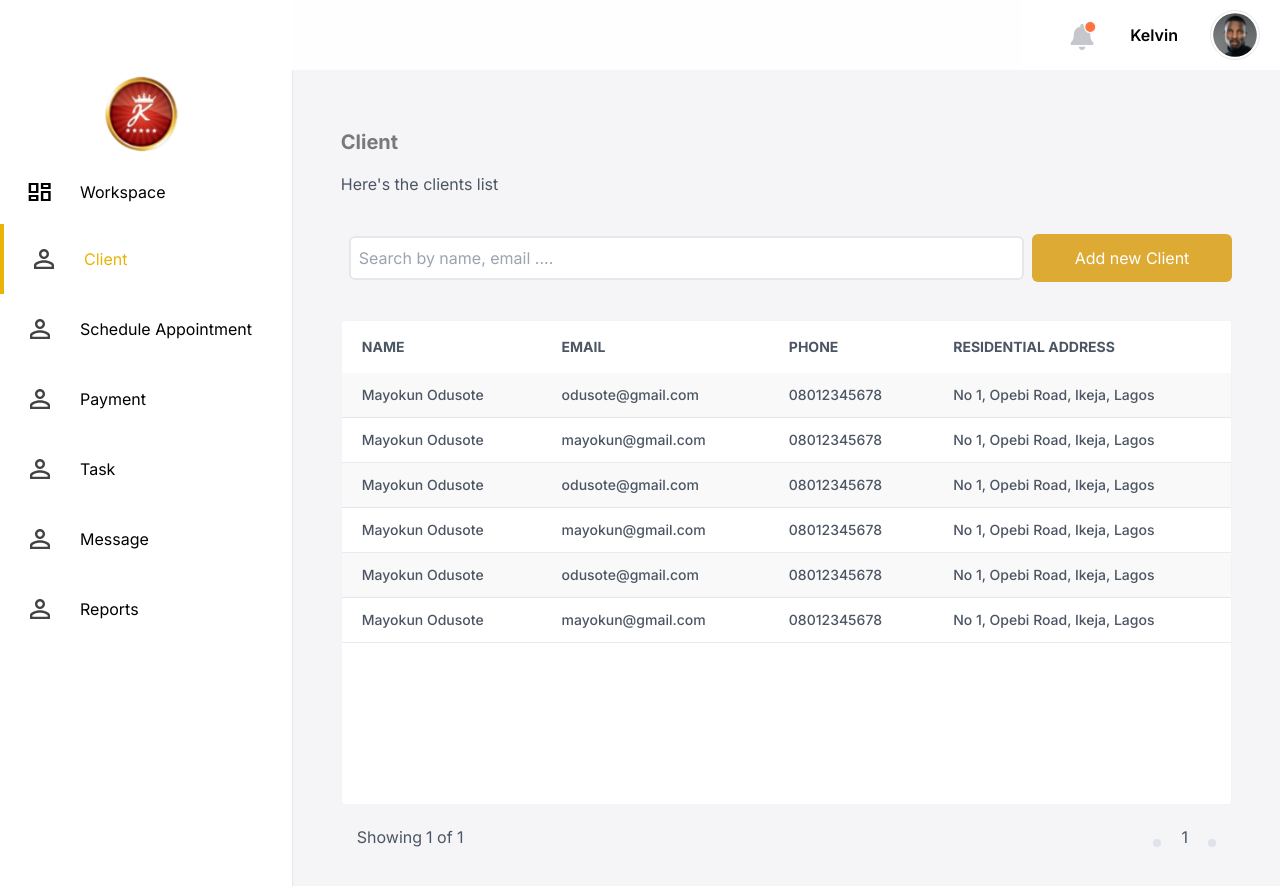
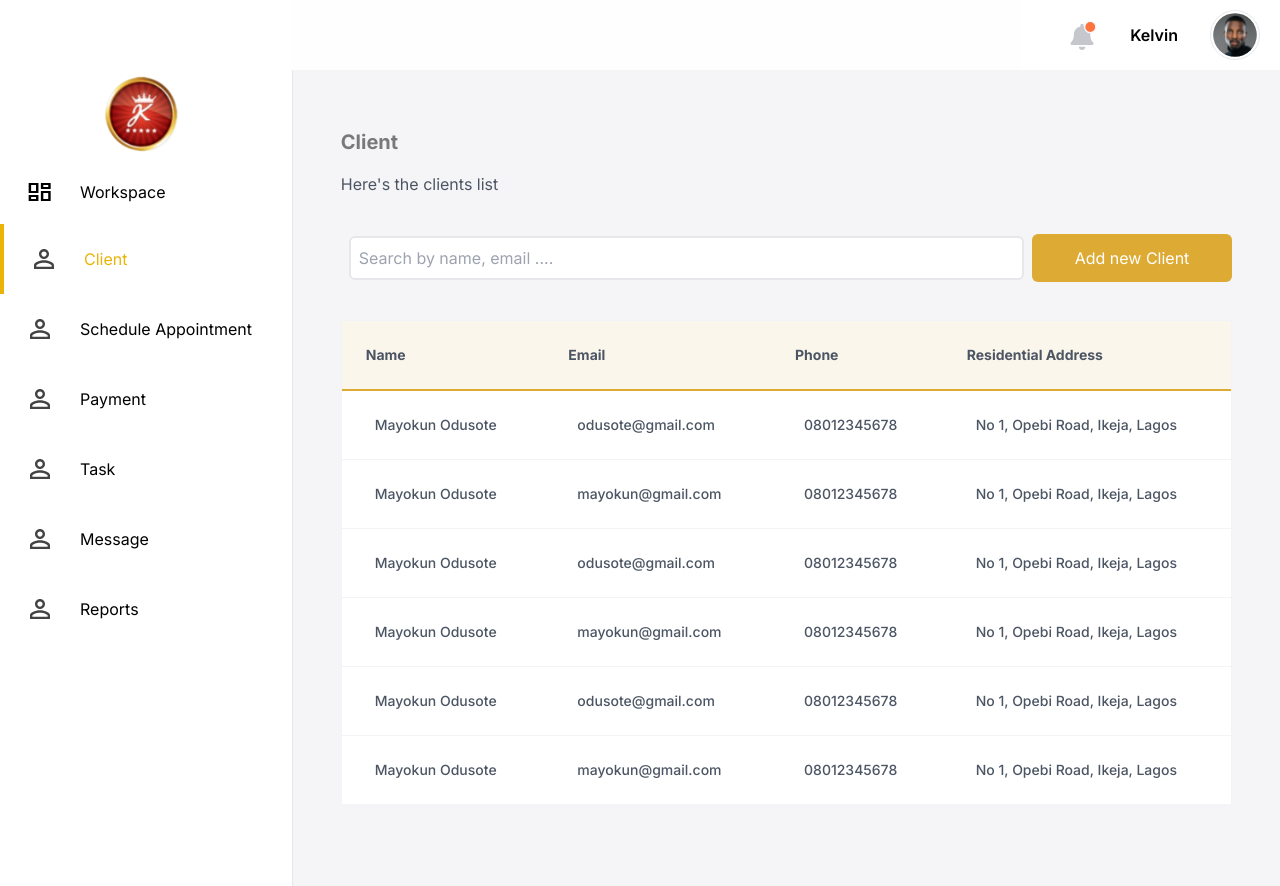
Before and after one commit to olatunde1998/travel-manager-app, a Next.js app: page /client in a window 1280 px wide. Shown: the top 886 px of the page. Built offline with nearby package versions, Linux system fonts and the light colour scheme.

Commit message:
neccessary styling added

```diff
--- a/src/app/client/client-profile/page.tsx
+++ b/src/app/client/client-profile/page.tsx
@@ -6,8 +6,15 @@ import {
   HeaderCrumb,
 } from "@/app/components";
 import Image from "next/image";
+import { useRouter } from "next/navigation";
+
 
 export default function Home() {
+  const router = useRouter();
+  const handleBack = () => {
+    router.back();
+
+  }
   return (
     <>
       <AuthLayout>
@@ -124,7 +131,7 @@ export default function Home() {
               </div>
             </div>
             <div className="justify-center md:justify-end flex pr-8">
-              <Button btnText="Back" />
+              <Button btnText="Back" className="bg-[#DDAA33] text-white justify-center flex" handleBtnClick={handleBack} />
             </div>
           </section>
         </main>
--- a/src/app/client/page.jsx
+++ b/src/app/client/page.jsx
@@ -8,13 +8,13 @@ import {
 } from "../components/index";
 import { createColumnHelper } from "@tanstack/react-table";
 import { useRouter } from "next/navigation";
+import Link from "next/link";
 
 export default function Home() {
   const router = useRouter();
   const handleAddNewClient = () => {
     router.push("/client/add-client");
-
-  }
+  };
   const paymentTypes = [
     {
       name: "Mayokun Odusote",
@@ -59,20 +59,40 @@ export default function Home() {
   // Table columns
   const columns = [
     columnHelper.accessor("name", {
-      cell: (info) => <span className="">{info.renderValue()}</span>,
+      cell: (info) => (
+        <Link href="/client/client-profile" className="xl:p-4">
+          {" "}
+          <span className="px-2 xl:p-4">{info.renderValue()}</span>
+        </Link>
+      ),
       header: () => <span>Name</span>,
     }),
 
     columnHelper.accessor("email", {
-      cell: (info) => <span>{info.renderValue()}</span>,
+      cell: (info) => (
+        <Link href="/client/client-profile" className=" xl:p-4">
+          {" "}
+          <span className="px-2 xl:p-4">{info.renderValue()}</span>
+        </Link>
+      ),
       header: () => <span>Email</span>,
     }),
     columnHelper.accessor("phone", {
-      cell: (info) => <span>{info.renderValue()}</span>,
+      cell: (info) => (
+        <Link href="/client/client-profile" className="xl:p-4">
+          {" "}
+          <span className="px-2 xl:p-4">{info.renderValue()}</span>
+        </Link>
+      ),
       header: () => <span>Phone</span>,
     }),
     columnHelper.accessor("address", {
-      cell: (info) => <span>{info.renderValue()}</span>,
+      cell: (info) => (
+        <Link href="/client/client-profile" className=" xl:p-4">
+          {" "}
+          <span className="px- xl:p-4">{info.renderValue()}</span>
+        </Link>
+      ),
       header: () => <span>Residential Address</span>,
     }),
   ];
@@ -86,11 +106,17 @@ export default function Home() {
 
           <div className="my-8 flex items-center justify-between">
             <div className="p-2 w-full">
-              <input type="text" placeholder="Search by name, email ...." className="w-full border-2 border-gray-200 p-2 rounded-md" />
+              <input
+                type="text"
+                placeholder="Search by name, email ...."
+                className="w-full border-2 border-gray-200 p-2 rounded-md"
+              />
             </div>
             <div onClick={handleAddNewClient}>
-
-            <Button btnText="Add new Client" className="bg-[#DDAA33] justify-center flex text-white" />
+              <Button
+                btnText="Add new Client"
+                className="bg-[#DDAA33] justify-center flex text-white"
+              />
             </div>
           </div>
           <TableMain
--- a/src/app/components/tables/TableMain.jsx
+++ b/src/app/components/tables/TableMain.jsx
@@ -30,14 +30,14 @@ export const TableMain = ({ data, columns = [], tableClass, }) => {
         <table
           className={"w-full h-full rounded-[0.25rem] " + " " + tableClass}
         >
-          <thead className="text-xs">
+          <thead className="text-xs border-b-[2px]  border-[#DDAA33]">
             {/* Mapping through the table headers */}
             {table?.getHeaderGroups()?.map((headerGroup, i) => (
               <tr key={i}>
                 {headerGroup.headers.map((header, idx) => (
                   <th
                     key={idx}
-                    className="py-4 px-5 text-left font-bold uppercase text-sm"
+                    className=" bg-[#FBF6EB] p-6  text-left font-bold capitalize text-sm"
                   >
                     {header.isPlaceholder
                       ? null
@@ -55,12 +55,11 @@ export const TableMain = ({ data, columns = [], tableClass, }) => {
             {table.getRowModel().rows.map((row, index) => (
               <tr
                 key={index}
-                className={`border-b border-[#213f7d1a] border-x-none text-sm ${
-                  (index + 1) % 2 === 0 ? " bg-white " : "bg-[#F9F9F9]"
-                }`}
+                className="cursor-pointer border-x-none text-sm border-b-[1px] border-gray-100 hover:bg-[#FBF6EB]  bg-white hover:border-l-[2px] hover:border-[#DDAA33] hover:border-b-0"
+
               >
                 {row.getVisibleCells().map((cell, key) => (
-                  <td key={key} className="py-3 px-5">
+                  <td key={key} className="py-6 ">
                     {flexRender(cell.column.columnDef.cell, cell.getContext())}
                   </td>
                 ))}
@@ -68,46 +67,6 @@ export const TableMain = ({ data, columns = [], tableClass, }) => {
             ))}
           </tbody>
         </table>
-
-        <>
-          {/* Display this for table without data */}
-          {/* <div className="font-bold text-4xl w-full h-[32.3rem] rounded-[0.25rem]">
-          <div className="flex items-center justify-center self-center leading-[30rem]">
-          No Data
-          </div>
-        </div> */}
-        </>
-      </div>
-
-      {/* Pagination only when table has content*/}
-      <div className="flex items-center gap-x-8 justify-between px-4 py-5  rounded-b-[0.5rem]">
-        <span className="flex items-center gap-1  text-small text-epps-stalegray-500">
-          <div className="hidden sm:block">Showing</div>
-          {table.getState().pagination.pageIndex + 1} of {table.getPageCount()}
-        </span>
-        <div className="space-x-5">
-          <button
-            className="bg-[#213f7d1a] p-1 rounded-[.25rem] cursor-pointer"
-            onClick={() => table.previousPage()}
-            disabled={!table.getCanPreviousPage()}
-          >
-            {/* <PrevIcon
-              color={!table.getCanPreviousPage() ? "#213f7d66" : "#213F7D"}
-            /> */}
-          </button>
-          <span className="text-epps-stalegray-500">
-            {table.getState().pagination.pageIndex + 1}
-          </span>
-          <button
-            className="bg-[#213f7d1a] p-1 rounded-[.25rem] cursor-pointer"
-            onClick={() => table.nextPage()}
-            disabled={!table.getCanNextPage()}
-          >
-            {/* <NextIcon
-              color={!table.getCanNextPage() ? "#213f7d66" : "#213F7D"}
-            /> */}
-          </button>
-        </div>
       </div>
     </div>
   );
--- a/src/app/payment/create-invoice/page.tsx
+++ b/src/app/payment/create-invoice/page.tsx
@@ -1,8 +1,9 @@
 "use client";
 import { AuthLayout, Button, HeaderCrumb, Input } from "@/app/components";
-
+import { useRouter } from "next/navigation";
 
 export default function Home() {
+  const router = useRouter();
 
   return (
     <>
@@ -40,10 +41,12 @@ export default function Home() {
 
               <div className="flex justify-between pr-0 lg:justify-end  gap-6">
                 <Button
+                  handleBtnClick={() => router.back()}
                   btnText="Cancel"
                   className="cursor-pointer justify-center flex rounded-md border-[1.6px] border-red-700 text-red-700"
                 />
                 <Button
+                  handleBtnClick={() => router.back()}
                   btnText="Save"
                   className="bg-[#DDAA33] justify-center flex rounded-md text-white cursor-pointer "
                 />
--- a/src/app/payment/page.jsx
+++ b/src/app/payment/page.jsx
@@ -75,7 +75,7 @@ export default function Home() {
   // Table columns
   const columns = [
     columnHelper.accessor("name", {
-      cell: (info) => <span className="">{info.renderValue()}</span>,
+      cell: (info) => <span className="p-6">{info.renderValue()}</span>,
       header: () => <span>Name</span>,
     }),
 
@@ -95,7 +95,7 @@ export default function Home() {
       header: () => "Status",
       cell: (info) => (
         <div
-          className={`py-1 px-4 rounded-full w-[6rem] text-center capitalize ${
+          className={`rounded-full w-[100px] text-center capitalize ${
             info.getValue().toLowerCase() === "active"
               ? "bg-[#39cd620f]"
               : "bg-[#5252520f]"
@@ -105,7 +105,7 @@ export default function Home() {
         </div>
       ),
     }),
-    columnHelper.accessor("application_uuid", {
+    columnHelper.accessor("view detail", {
       cell: ({ row }) => (
         <div className="relative">
           <div
@@ -113,9 +113,9 @@ export default function Home() {
               setSelectedRow(row.original);
               setShowActions(!showActions);
             }}
-            className="cursor-pointer flex py-2 gap-x-2 items-center justify-center "
+            className="cursor-pointer"
           >
-            <span className="text-lg pl-2 font-bold">:</span>
+            <span className="text-lg font-bold">:</span>
           </div>
           {showActions && row?.original?.id === selectedRow?.id && (
             <div className="bg-white cursor-pointer shadow-shadowOne rounded-[.25rem] border border-[#213f7d0f] p-2 space-y-3 absolute z-[1] top-[36px] right-[20px] w-[140px]  md:p-3">
```
Lines whose indentation alone changed are shown as unchanged.
